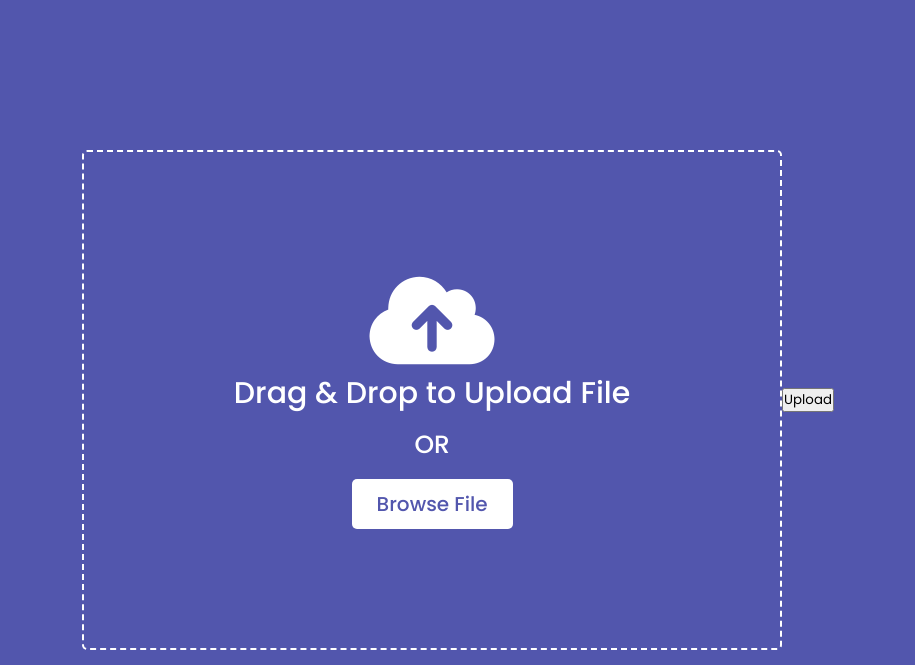
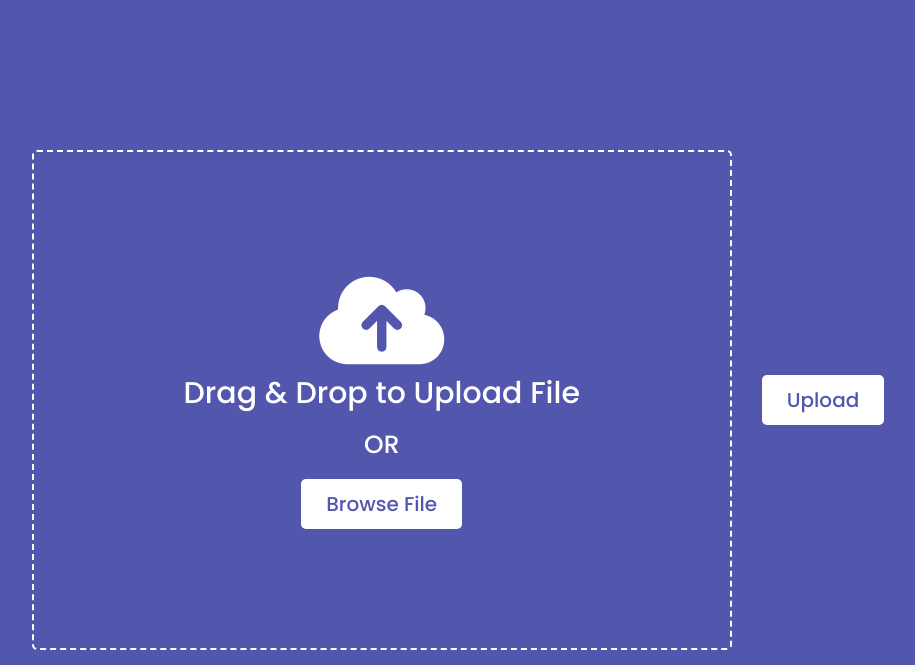
Before and after one commit to VayerMaking/stunning-octo-pancake, a Flask app: page / in a window 1280 px wide. Shown: the top 665 px of the page, without its empty margins (182-1097 px from the left). Run offline with Flask 2, Linux system fonts and the light colour scheme; some libraries are stand-ins or nearby versions.

Commit message:
ui improvements

```diff
--- a/static/css/index.css
+++ b/static/css/index.css
@@ -68,3 +68,16 @@ body {
   /* object-fit: contain; */
   border-radius: 5px;
 }
+
+#upload{
+    padding: 10px 25px;
+  font-size: 20px;
+  font-weight: 500;
+  border: none;
+  outline: none;
+  background: #fff;
+  color: #5256ad;
+  border-radius: 5px;
+  cursor: pointer;
+  margin-left: 30px;
+}
--- a/static/js/index.js
+++ b/static/js/index.js
@@ -21,6 +21,7 @@ uploadButton.onclick = () => {
       body: formData,
     }).then((response) => {
       if (response.ok) {
+        alert("File Uploaded Successfully!");
         window.location.reload();
         return response.json();
       }
```
